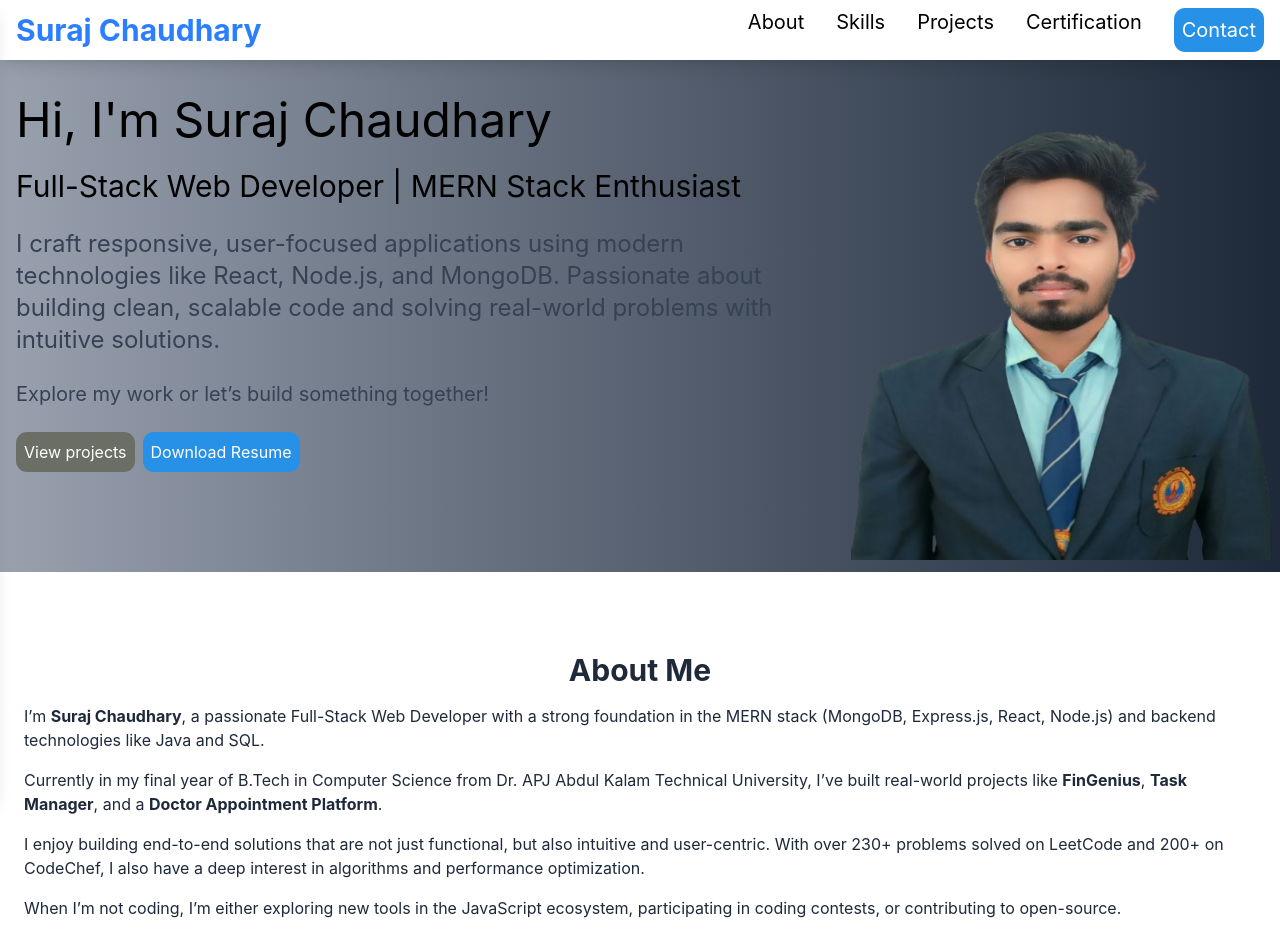
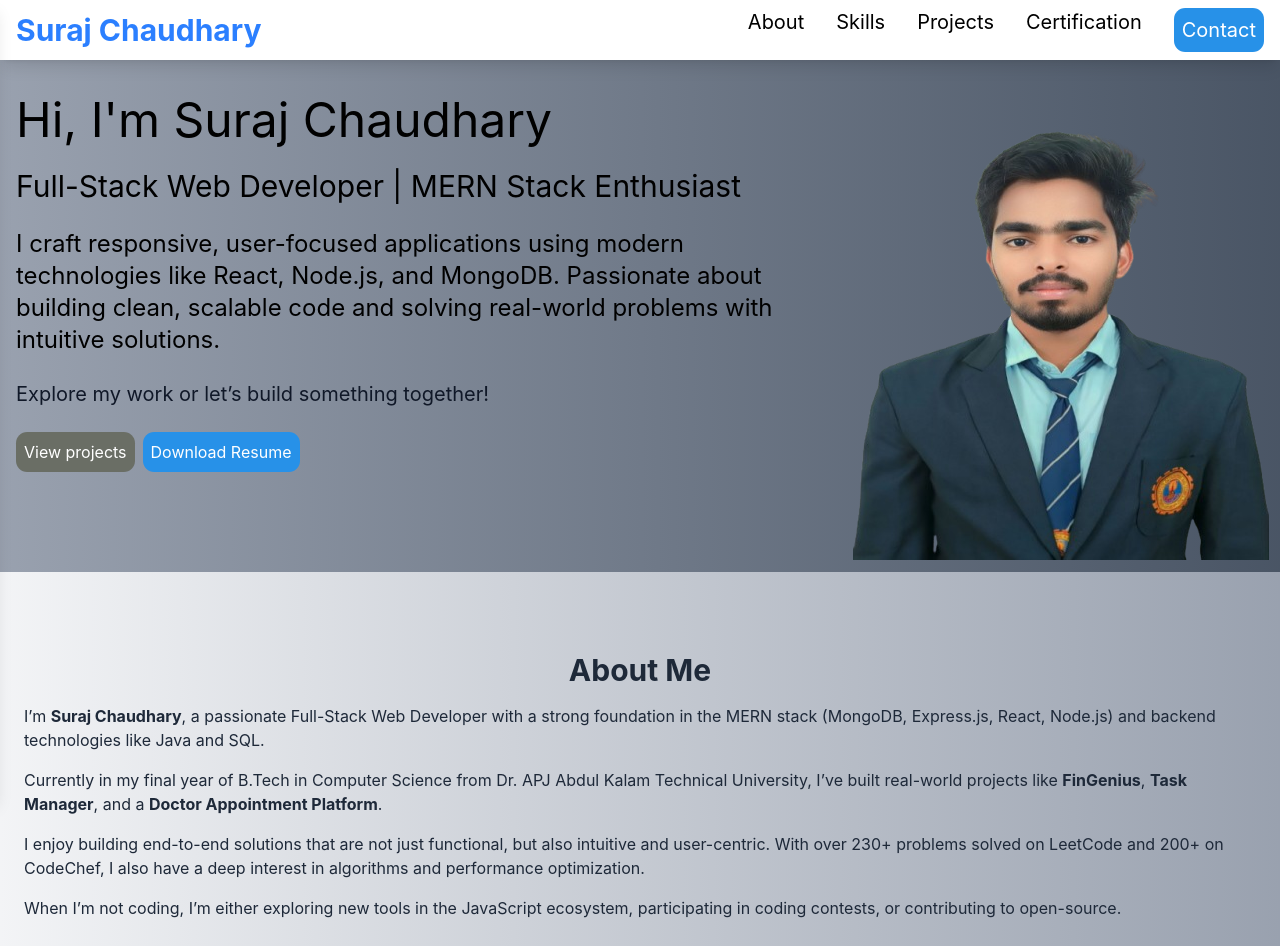
Before and after one commit to SurajCh6613/portfolio, a React (Vite) app: page / in a window 1280 px wide. Shown: the top 946 px of the page. Built offline with nearby package versions, Linux system fonts and the light colour scheme.

Commit message:
CSS updated

```diff
--- a/src/Pages/About.jsx
+++ b/src/Pages/About.jsx
@@ -2,7 +2,7 @@ import React from "react";
 
 const About = () => {
   return (
-    <section class="py-8 pt-20 px-6 bg-white text-gray-800 max-w-full mx-auto">
+    <section class="py-8 pt-20 px-6 bg-gradient-to-l from-gray-400 to-gray-100 text-gray-800 max-w-full mx-auto">
       <h2 class="text-3xl font-bold mb-4 text-center">About Me</h2>
       <p class="mb-4">
         I’m <strong>Suraj Chaudhary</strong>, a passionate Full-Stack Web
--- a/src/Pages/Certifications.jsx
+++ b/src/Pages/Certifications.jsx
@@ -2,7 +2,7 @@ import React from "react";
 
 const Certifications = () => {
   return (
-    <section class="py-8 pt-20  px-6 bg-gray-50">
+    <section class="py-8 pt-20  px-6 bg-gradient-to-r from-gray-400 to-gray-100">
       <h2 class="text-3xl font-bold mb-8 text-center">📜 Certifications</h2>
       <ul class="max-w-3xl mx-auto text-gray-700 space-y-4 list-disc list-inside text-lg">
         <li>
--- a/src/Pages/Contact.jsx
+++ b/src/Pages/Contact.jsx
@@ -2,7 +2,7 @@ import React from "react";
 
 const Contact = () => {
   return (
-   <section class="pt-20 px-6 bg-white mb-4">
+   <section class="pt-20 px-6 bg-gradient-to-l from-gray-400 to-gray-100 mb-4">
   <h2 class="text-3xl font-bold text-center mb-8">📬 Contact Me</h2>
 
   <p class="text-center text-gray-600 max-w-full text-xl mx-auto mb-6">
@@ -21,7 +21,7 @@ const Contact = () => {
     </div>
 
 
-    <form action="https://formspree.io/f/your-form-id" method="POST" class="space-y-2">
+    <form action="https://formspree.io/f/your-form-id" method="POST" class="space-y-2 bg-gradient-to-r from-gray-200 to-gray-50 mb-4 p-4 rounded-2xl shadow-lg">
       <div>
         <label class="block text-gray-700 font-medium mb-1">Name</label>
         <input type="text" name="name" required class="w-full p-3 border border-gray-300 rounded-lg focus:outline-none focus:ring-2 focus:ring-blue-500" />
--- a/src/Pages/Hero.jsx
+++ b/src/Pages/Hero.jsx
@@ -2,7 +2,7 @@ import React from "react";
 import heroImage from "../assets/heroImage.png";
 const Hero = () => {
   return (
-    <section className="bg-gradient-to-l from-gray-800 to-gray-400 pt-20 w-full h-full flex flex-col-reverse md:flex-row py-3 px-2">
+    <section className="bg-gradient-to-l from-gray-600 to-gray-400  pt-20 w-full h-full flex flex-col-reverse md:flex-row py-3 px-2">
       <div className="w-full md:w-2/3 h-full pl-2 pt-4">
         <h1 className="text-3xl sm:text-4xl md:text-5xl mb-6">
           Hi, I'm Suraj Chaudhary{" "}
@@ -10,13 +10,13 @@ const Hero = () => {
         <div className="text-xl md:text-3xl mb-6">
           Full-Stack Web Developer | MERN Stack Enthusiast
         </div>
-        <p className="text-md md:text-2xl text-gray-700 mb-6 md:pr-6">
+        <p className="text-md md:text-2xl text-shadow-gray-950 mb-6 md:pr-6">
           I craft responsive, user-focused applications using modern
           technologies like React, Node.js, and MongoDB. Passionate about
           building clean, scalable code and solving real-world problems with
           intuitive solutions.
         </p>
-        <p className="text-gray-700 md:text-xl mb-6">
+        <p className="text-gray-900 md:text-xl mb-6">
           Explore my work or let’s build something together!
         </p>
         <div className=" space-x-2 mb-6">
@@ -26,7 +26,7 @@ const Hero = () => {
       </div>
       <div className="w-full md:w-1/3">
         <div className="flex justify-center items-center">
-          <img src={heroImage} alt="" className="w-[30rem] h-[30rem] " />
+          <img src={heroImage} alt="" className=" w-[12rem] h-[15rem] sm:w-[18rem] sm:h-[20rem] md:w-[26rem] md:h-[30rem]" />
         </div>
       </div>
     </section>
```
